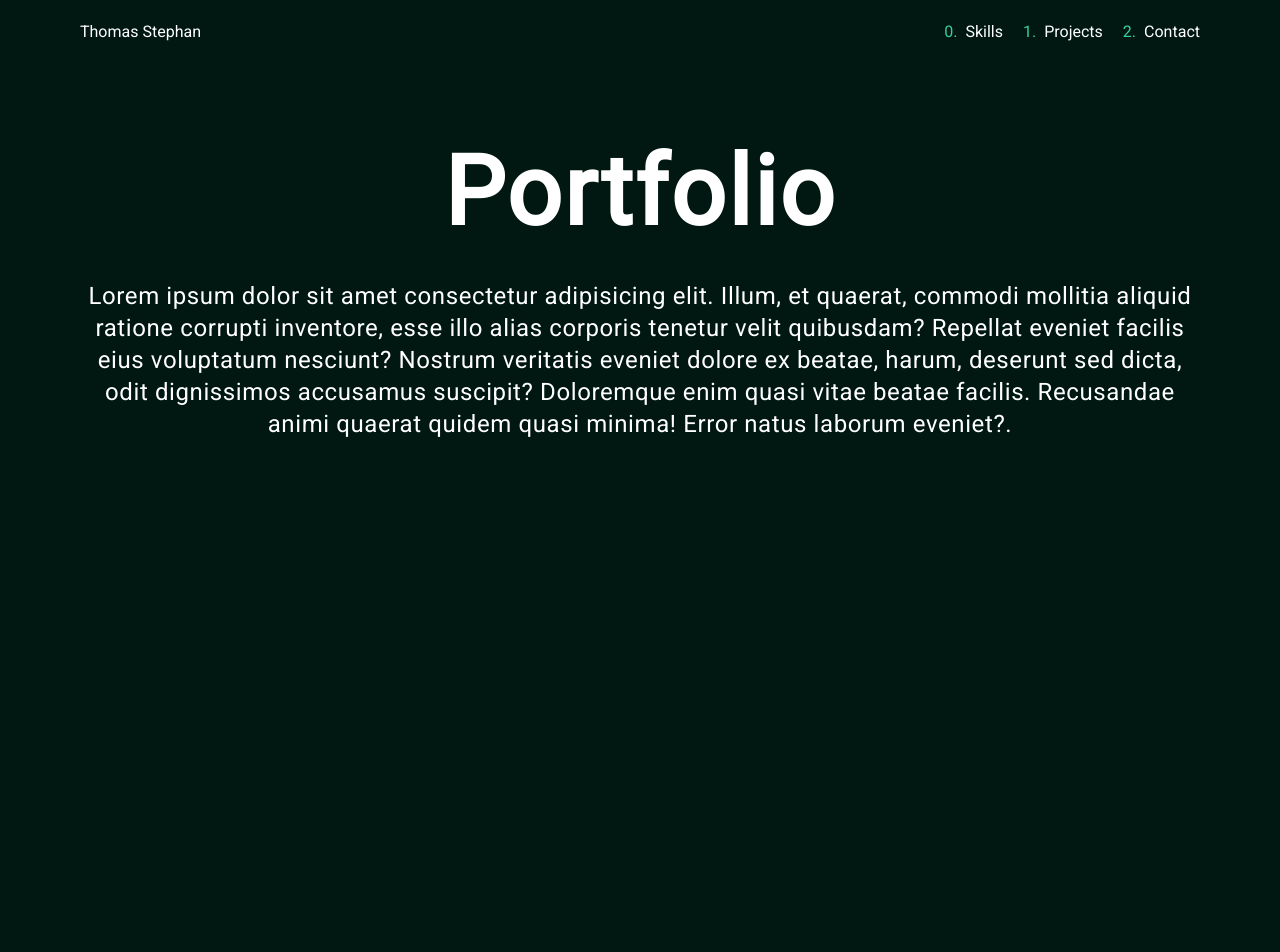
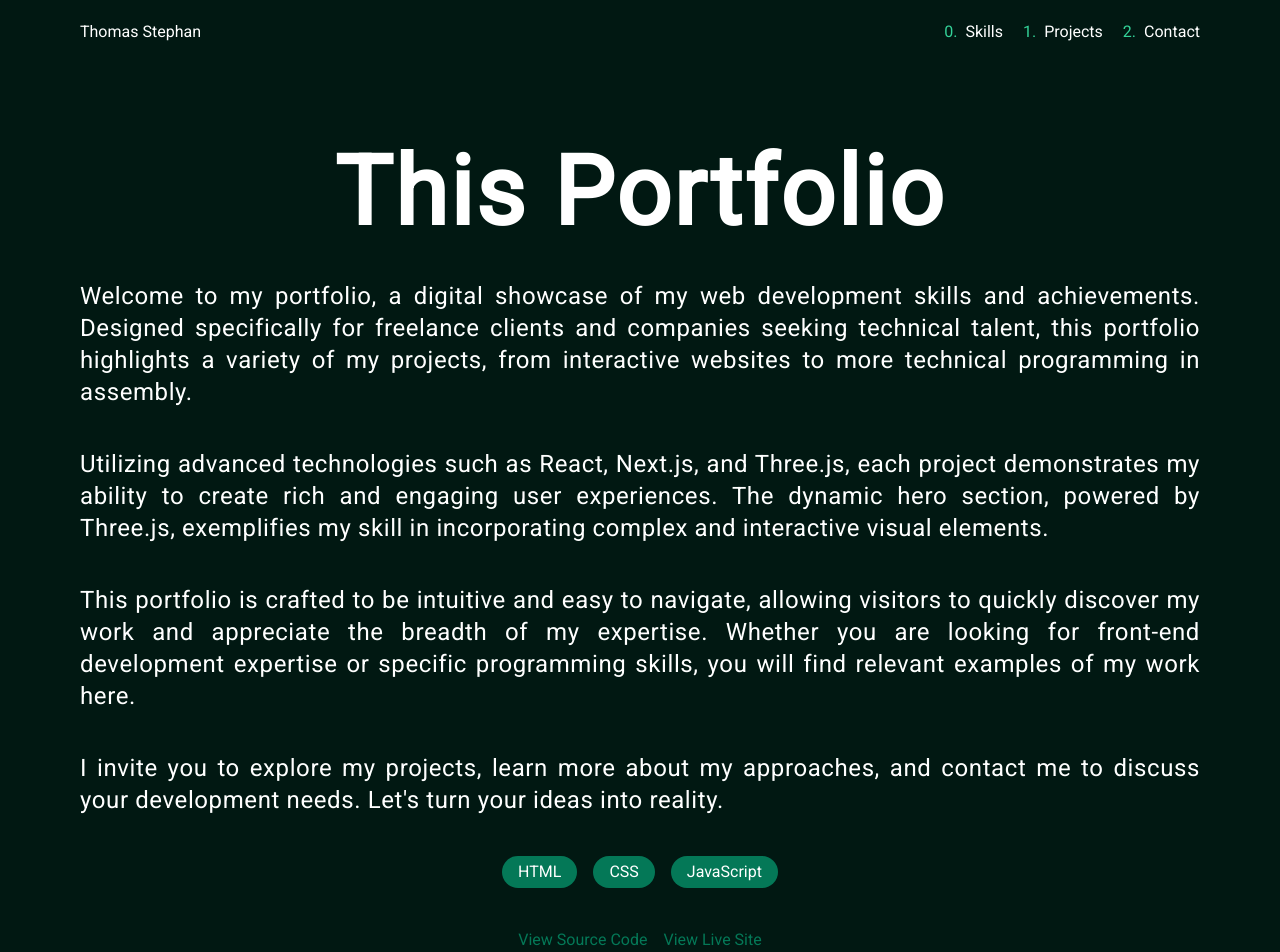
Before and after one commit to SkyDogzz/Portfolio-NextJS, a Next.js app in the folder app/: page /projects/portfolio in a window 1280 px wide. Shown: the top 952 px of the page. Before the commit the page ends 800 px from the top, so only its background shows below. Built offline with nearby package versions, Linux system fonts and the light colour scheme.

Commit message:
Update project components and add project links and technologies

```diff
--- a/app/src/app/components/Projects.tsx
+++ b/app/src/app/components/Projects.tsx
@@ -1,3 +1,4 @@
+"use client"
 import { Roboto } from "next/font/google";
 import React from "react";
 const roboto = Roboto({ subsets: ["latin"], weight: "700" });
@@ -28,14 +29,20 @@ interface ProjectProps {
   link: string;
   icon: string;
   techs: string[];
-  blank?: boolean
+  blank?: boolean;
+  slug?: string;
 }
 
-function Project({ name, description, link, icon, techs, blank }: ProjectProps) {
+function Project({ name, description, link, icon, techs, blank, slug }: ProjectProps) {
   const IconComponent = iconMap[icon];
+  const handleClick = () => {
+    if (slug) {
+      window.location.href = `/projects/${slug}`;
+    }
+  };
 
   return (
-    <div className="card rounded-2xl bg-emerald-900 min-w-52 p-4 border border-emerald-300 sm:hover:scale-110 transition-all" key={name}>
+    <div className="card rounded-2xl bg-emerald-900 min-w-52 p-4 border border-emerald-300 sm:hover:scale-110 transition-all" key={name} onClick={handleClick}>
       <div className="cardHeader flex justify-between">
         {IconComponent && <IconComponent />}
         <Link href={link} target={blank ? "_blank" : ""}>
--- a/app/src/app/components/projects/Description.tsx
+++ b/app/src/app/components/projects/Description.tsx
@@ -1,5 +1,5 @@
 export default function Description({ description }: { description: string }) {
     return (
-        <p className="text-2xl font-light text-center tracking-wide">{description}</p>
+        <p className="text-2xl font-light text-justify tracking-wide">{description}</p>
     );
 }
--- /dev/null
+++ b/app/src/app/components/projects/Links.tsx
@@ -0,0 +1,22 @@
+type Link = {
+    name: string;
+    url: string;
+    blank: boolean;
+}
+
+export default function Links({ links }: { links: Link[] }) {
+    return (
+        <div className="flex justify-center gap-4">
+            {links.map((link) => (
+                <a
+                    key={link.name}
+                    href={link.url}
+                    target={link.blank ? "_blank" : "_self"}
+                    className="text-emerald-700 hover:text-emerald-600"
+                >
+                    {link.name}
+                </a>
+            ))}
+        </div>
+    );
+}
--- /dev/null
+++ b/app/src/app/components/projects/Techno.tsx
@@ -0,0 +1,20 @@
+import projects from "@/app/data/projects.json";
+
+type Project = {
+    name: string;
+    techs: string[];
+}
+
+export default function Techno({ name }: { name: string }) {
+    const project = projects.find((project: Project) => project.name === name);
+
+    return (
+        <div className="flex flex-wrap gap-4 justify-center">
+            {project?.techs.map((tech) => (
+                <span className="bg-emerald-700 sm:placeholder:hover:bg-emerald-600 px-4 py-1 rounded-full gap-2" key={tech}>
+                    {tech}
+                </span>
+            ))}
+        </div>
+    );
+}
--- a/app/src/app/data/projects.json
+++ b/app/src/app/data/projects.json
@@ -2,6 +2,7 @@
     {
         "name": "Portfolio",
         "description": "My personal portfolio website",
+        "slug": "portfolio",
         "link": "/",
         "icon": "React",
         "techs": [
--- a/app/src/app/projects/portfolio/page.tsx
+++ b/app/src/app/projects/portfolio/page.tsx
@@ -1,12 +1,36 @@
 import Title from "@/app/components/projects/Title";
 import Description from "@/app/components/projects/Description";
+import Techno from "@/app/components/projects/Techno";
+import Links from "@/app/components/projects/Links";
 
 export default function Portfolio() {
+    const descriptions = [
+        "Welcome to my portfolio, a digital showcase of my web development skills and achievements. Designed specifically for freelance clients and companies seeking technical talent, this portfolio highlights a variety of my projects, from interactive websites to more technical programming in assembly.",
+        "Utilizing advanced technologies such as React, Next.js, and Three.js, each project demonstrates my ability to create rich and engaging user experiences. The dynamic hero section, powered by Three.js, exemplifies my skill in incorporating complex and interactive visual elements.",
+        "This portfolio is crafted to be intuitive and easy to navigate, allowing visitors to quickly discover my work and appreciate the breadth of my expertise. Whether you are looking for front-end development expertise or specific programming skills, you will find relevant examples of my work here.",
+        "I invite you to explore my projects, learn more about my approaches, and contact me to discuss your development needs. Let's turn your ideas into reality."
+    ];
+
+    const links = [
+        {
+            name: "View Source Code",
+            url: "https:////github.com/SkyDogzz/Portfolio-NextJS",
+            blank: true,
+        }, {
+            name: "View Live Site",
+            url: "/",
+            blank: false,
+        }
+    ]
+
     return (
         <section id="portfolio" className="portfolio flex flex-col justify-center gap-10 py-20">
-            <Title title="Portfolio" />
-            <Description description="Lorem ipsum dolor sit amet consectetur adipisicing elit. Illum, et quaerat, commodi mollitia aliquid ratione corrupti inventore, esse illo alias corporis tenetur velit quibusdam? Repellat eveniet facilis eius voluptatum nesciunt?
-        Nostrum veritatis eveniet dolore ex beatae, harum, deserunt sed dicta, odit dignissimos accusamus suscipit? Doloremque enim quasi vitae beatae facilis. Recusandae animi quaerat quidem quasi minima! Error natus laborum eveniet?." />
+            <Title title="This Portfolio" />
+            {descriptions.map((description, index) => (
+                <Description key={index} description={description} />
+            ))}
+            <Techno name={"Portfolio"} />
+            <Links links={links} />
         </section>
     );
 }
```
